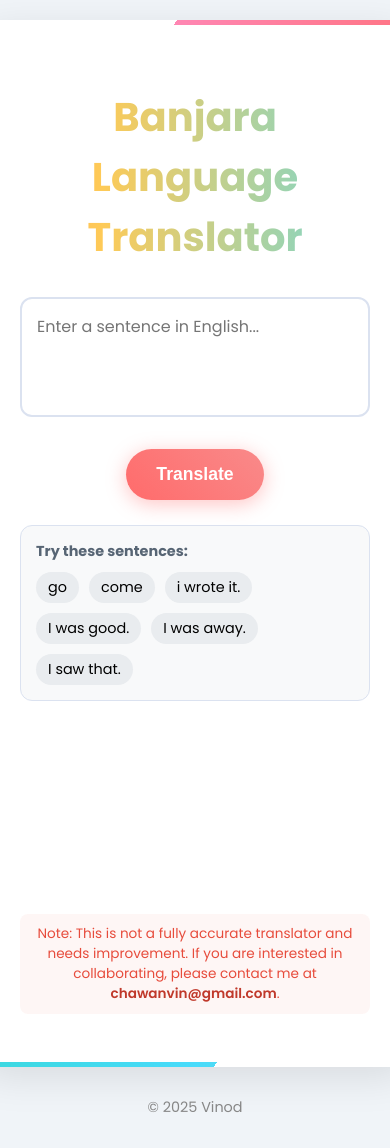
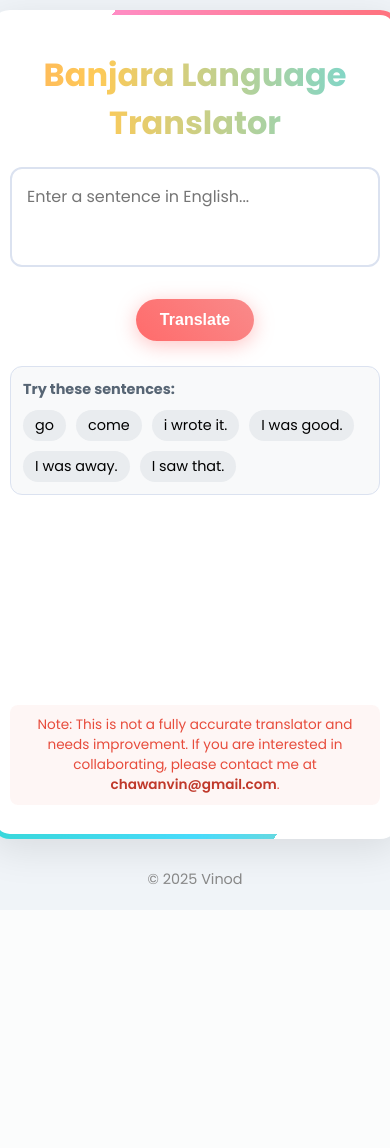
Before and after one commit to 218r5a0503/web, a Flask app: page / in a window 390 px wide. After the commit the page ends 885 px from the top, so only its background shows below. Run offline with Flask 3, Linux system fonts and the light colour scheme; parts of the project's set-up code (start-up, migrations or seed data) failed here and were passed over.

Commit message:
update ui

```diff
--- a/templates/index.html
+++ b/templates/index.html
@@ -259,6 +259,33 @@
             font-size: 0.9rem;
         }
 
+        /* --- Mobile Responsive Adjustments --- */
+        @media (max-width: 640px) {
+            body {
+                padding: 10px;
+            }
+            .translator-container {
+                padding: 20px;
+            }
+            h1 {
+                font-size: 2rem;
+                margin-bottom: 20px;
+            }
+            textarea {
+                height: 100px;
+            }
+            button {
+                padding: 12px 24px;
+                font-size: 1rem;
+            }
+            .result > p {
+                font-size: 1.3rem;
+            }
+            .suggestions {
+                padding: 12px;
+            }
+        }
+
     </style>
 </head>
 <body>
```
